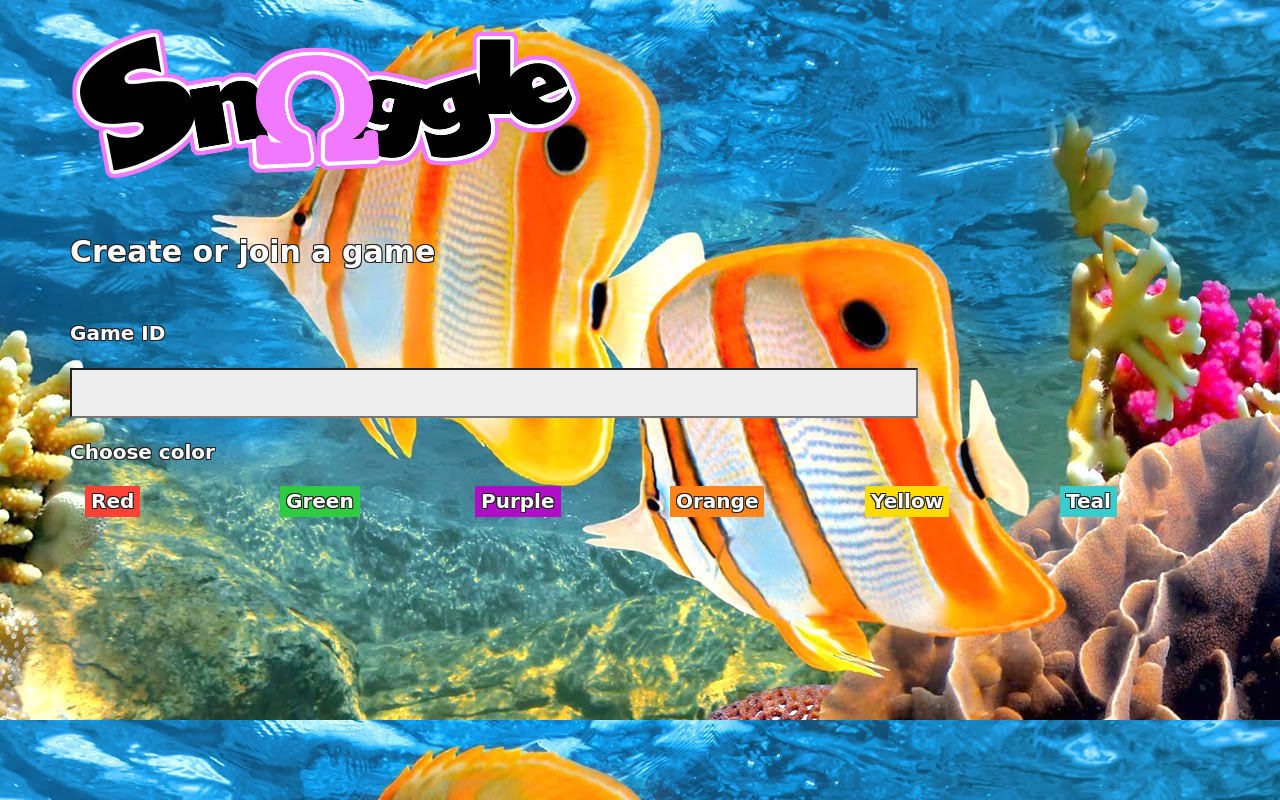
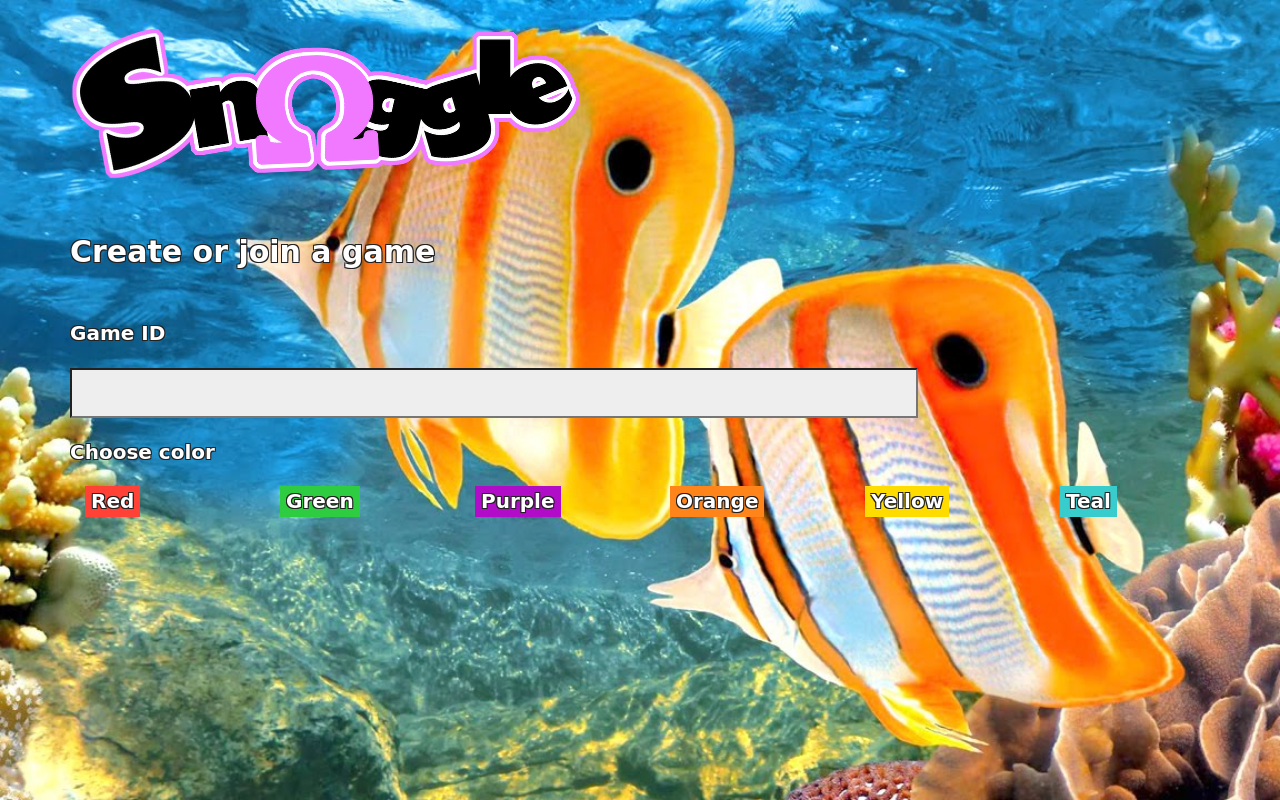
Before and after one commit to andreasjansson/snoggle.party, a Flask app: page / in a window 1280 px wide. Run offline with Flask 2, Linux system fonts and the light colour scheme; some libraries are stand-ins or nearby versions; some web fonts are replaced.

Commit message:
background stretch

```diff
--- a/backend/static/css/style.css
+++ b/backend/static/css/style.css
@@ -1,3 +1,7 @@
+html {
+    height: 100%;
+}
+
 body {
     font-family: 'Short Stack', cursive;
     font-size: 20px;
@@ -9,6 +13,8 @@ body {
       -1px 1px 0 #222,
       1px 1px 0 #222;
     background-image: url("/images/background.jpg");
+    background-size: cover;
+    min-height: 100%;
 }
 
 #logo {
```
